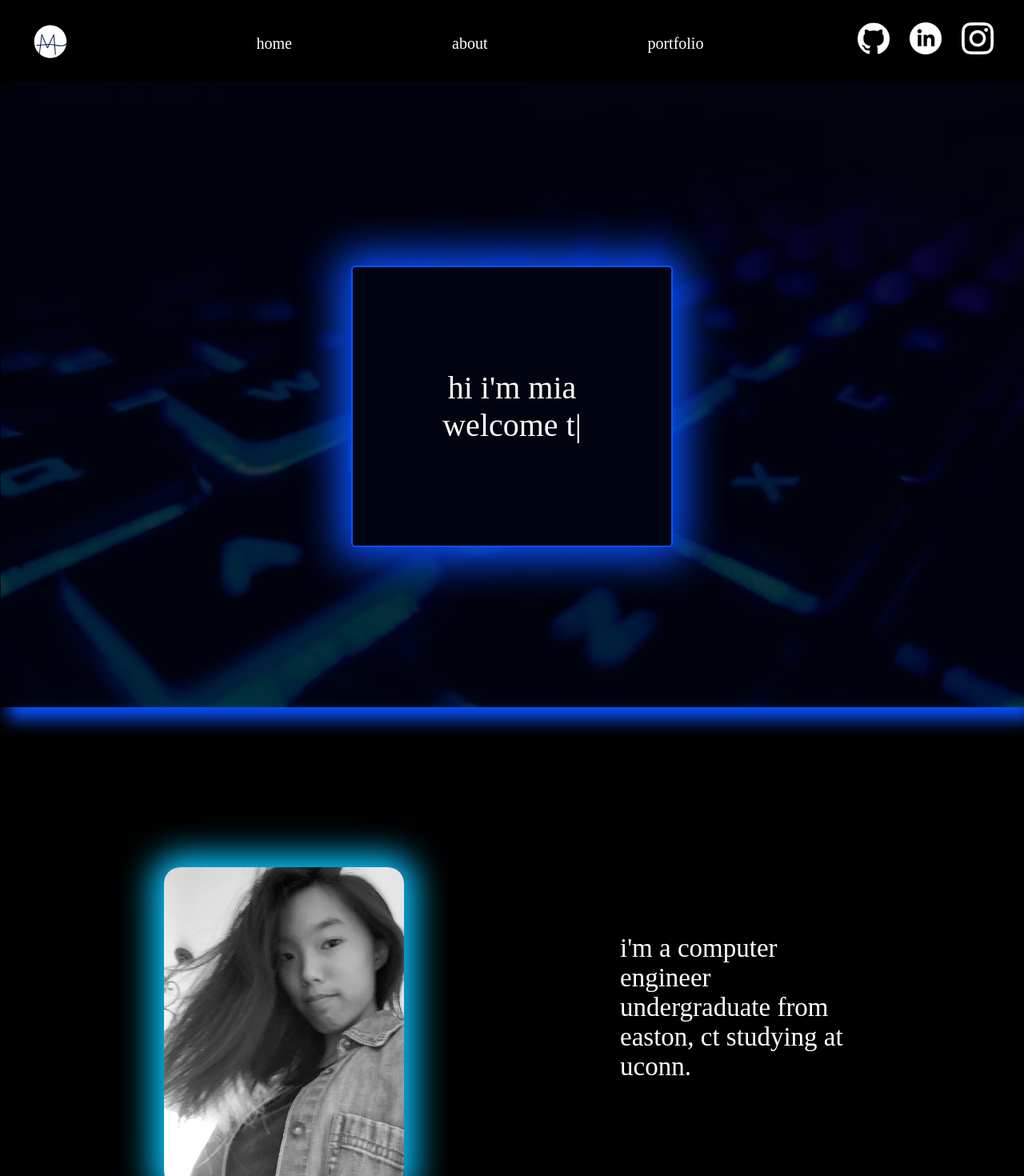
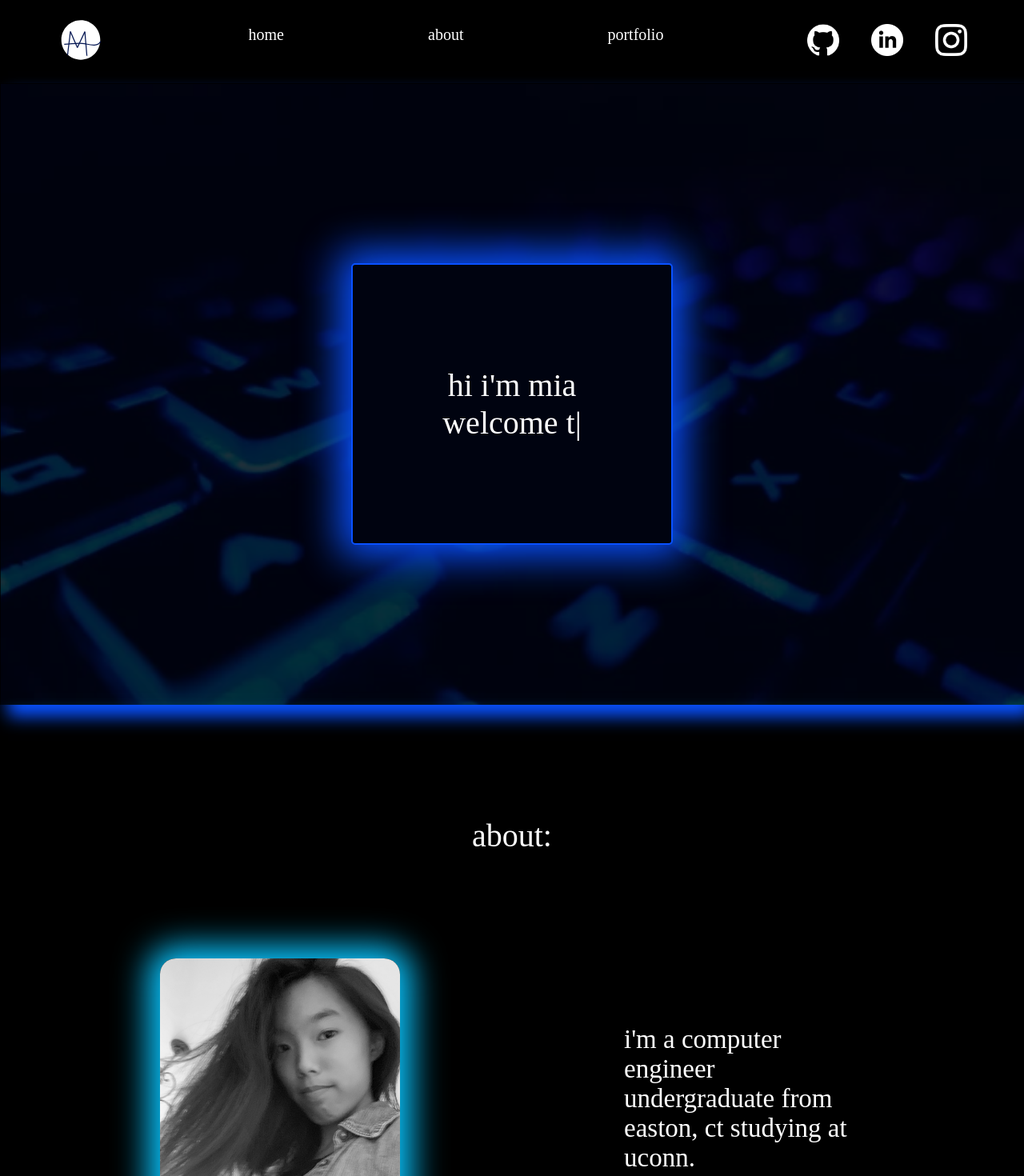
Before and after one commit to mialarkin14/websiteV2, a React (Vite) app: page / in a window 1280 px wide. Shown: the top 1470 px of the page at 80% size. Built offline with nearby package versions, Linux system fonts and the light colour scheme; a web font is replaced by a local one.

Commit message:
cleaner css

```diff
--- a/src/components/miniAbout.tsx
+++ b/src/components/miniAbout.tsx
@@ -2,6 +2,11 @@ const MiniAbout = () => {
     return (
         <>
         <div className="miniAbout">
+            <div className="about">
+                <p className="about-text">
+                    about:
+                </p>
+            </div>
             <div className="intro">
                 <div className="meDiv">
                     <img className="me" src="src/assets/me.jpg"></img>
--- a/src/components/navBarH.tsx
+++ b/src/components/navBarH.tsx
@@ -7,19 +7,18 @@ const insta = "https://www.instagram.com/shadowillusion14/";
 const NavBarH = () =>{
     return(
     <>
-        <a className="iconH" href="#" target="_blank"><img src="src/assets/navbar/logo.svg" width="50px" height="auto"></img></a>
-            <nav>
-            <ul>
-                <li className="link"><a className="linkH" href="#">home</a></li>
-                <li className="link"><a className="linkH" href="#">about</a></li>
-                <li className="link"><a className="linkH" href="#">portfolio</a></li>
-            </ul>
-            </nav>
-
-        <div>
-            <a className="icon" href={github} target="_blank"><img src="src/assets/navbar/git.png" width="40px" height="auto"></img></a>
-            <a className="icon" href={linkedin} target="_blank"><img src="src/assets/navbar/linked.png" width="40px" height="auto"></img></a>
-            <a className="icon" href={insta} target="_blank"><img src="src/assets/navbar/insta.png" width="40px" height="auto"></img></a>
+        <div className="navBar">
+            <div className="internalLinks">
+                <a className="iconH" href="#" target="_blank"><img src="src/assets/navbar/logo.svg" width="60px" height="auto"></img></a>
+                <a className="linkH" href="#">home</a>
+                <a className="linkH" href="#">about</a>
+                <a className="linkH" href="#">portfolio</a>
+            </div>
+            <div className="externalLinks">
+                <a className="icon" href={github} target="_blank"><img src="src/assets/navbar/git.png" width="40px" height="auto"></img></a>
+                <a className="icon" href={linkedin} target="_blank"><img src="src/assets/navbar/linked.png" width="40px" height="auto"></img></a>
+                <a className="icon" href={insta} target="_blank"><img src="src/assets/navbar/insta.png" width="40px" height="auto"></img></a>
+            </div>
         </div>
     </>
     )
--- a/src/index.css
+++ b/src/index.css
@@ -31,7 +31,7 @@ body {
 header{
   background-color: #000000;
   display: flex;
-  justify-content: space-between;
+  justify-content: center;
   align-items: center;
   padding: 10px 1%;
   padding-top: 20px;
@@ -46,13 +46,29 @@ header{
 NavBarHeader
 */
 
+.navBar, .internalLinks, .externalLinks{
+  display: flex;
+  flex-direction: row;
+  flex-wrap: wrap;
+  justify-content: center;
+  align-content: center;
+}
+
+.navBar, .internalLinks{
+  column-gap: 180px;
+  row-gap: 30px;
+}
+
+.externalLinks{
+  column-gap: 40px;
+}
+
 .linkH {
   text-decoration:none;
   font-size: 20px;
   color: white;
   cursor: pointer;
-  position: relative;
-  top: -5px;
+  padding-top: 12px;
   font-family: Lexend;
 }
 
@@ -60,22 +76,7 @@ NavBarHeader
   text-shadow:1px 1px 10px #fff, 1px 1px 10px #ccc;
 }
 
-.link{
-  display: inline-block;
-  padding: 0px 100px;
-  padding-top: 12px;
-}
 
-.icon{
-  padding-left: 0px;
-  padding-right: 25px;
-  position: relative;
-  top: -4px;
-}
-
-.iconH{
-  padding-left: 25px;
-}
 
 
 
@@ -140,13 +141,13 @@ MiniAbout
   display: flex;
   flex-direction: row;
   flex-flow: wrap;
-  justify-content: space-around;
+  justify-content: center;
   align-content: center;
-  column-gap: 20px;
+  column-gap: 280px;
 }
 
 .intro{
-  padding-top: 200px;
+  padding-top: 60px;
   padding-bottom: 70px;
 }
 
@@ -182,18 +183,25 @@ MiniAbout
   padding-top: 50px;
 }
 
+.about{
+  padding-top: 100px;
+  font-size: 40px;
+}
 
-.hobbies{
+.hobbies, .about{
   display: flex;
   justify-content: center;
   align-items: center;
 }
 
-.hobbies-text{
-  font-size: 40px;
+.hobbies-text, .about-text{
   color: white;
   font-family: Lexend;
   padding-bottom: 30px;
+}
+
+.hobbies-text{
+  font-size: 33px;
 }
 
 .hobbiesIcon{
@@ -257,10 +265,9 @@ Skills
 }
 
 .code, .electronicstext{
-  font-size: 25px;
+  font-size: 33px;
   color: white;
   font-family: Mono-Reg;
-  display: inline;
 }
 
 .code:hover, .electronicstext:hover{
@@ -282,7 +289,7 @@ Skills
 .swiper{
   max-width: 75%;
   --swiper-pagination-bullet-size: 8px;
-  --swiper-pagination-bullet-inactive-color: white;
+  --swiper-pagination-bullet-inactive-color: rgb(255, 255, 255);
   --swiper-pagination-color: white;
   --swiper-navigation-color: white;
   padding-bottom: 40px;
@@ -344,7 +351,7 @@ Skills
 .electrFlex{
   padding-top: 100px;
   padding-bottom: 150px;
-  column-gap: 7%;
+  column-gap: 80px;
   row-gap: 80px;
 }
 
@@ -389,7 +396,8 @@ NavBarFooter
 */
 
 footer{
-  padding: 20px;
+  padding-top: 80px;
+  padding-bottom: 80px;
 }
 
 .navBarF{
@@ -397,19 +405,16 @@ footer{
   flex-direction: row;
   flex-wrap: wrap;
   justify-content: center;
+  align-content: center;
   column-gap: 1px;
 }
 
-.iconF, .navLinks{
-  display: inline-block;
-}
-
-.iconF{
-  padding-top: 4%;
-}
-
 .navLinks{
-  width: 82%;
+  display: flex;
+  flex-direction: row;
+  flex-wrap: wrap;
+  width: 800px;
+  justify-content: center;
 }
 
 .linkF{
@@ -418,5 +423,4 @@ footer{
   font-family: Lexend;
   text-decoration:none;
   padding: 5%;
-  display: inline-block;
 }
```
